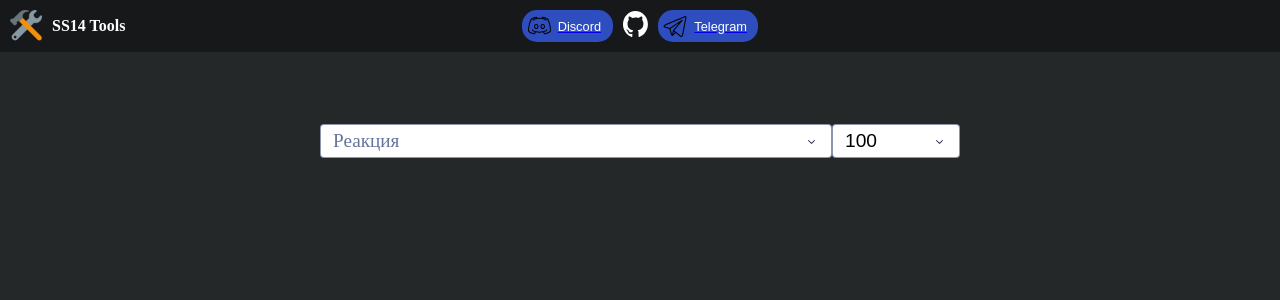
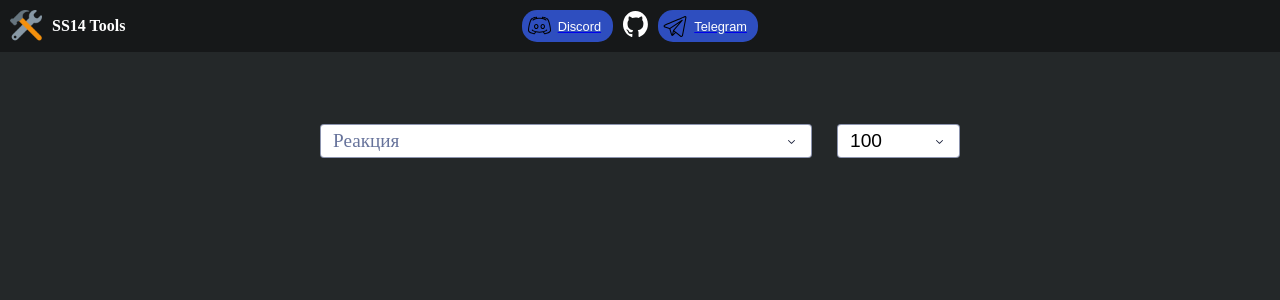
Before and after one commit to Justuser3310/ss14_chemistry_site, a Flask app: page / in a window 1280 px wide. Shown: the top 300 px of the page. Run offline with Flask 3, Linux system fonts and the light colour scheme.

Commit message:
Вернул отступ

```diff
--- a/assets/style.css
+++ b/assets/style.css
@@ -76,7 +76,7 @@ body {
 }
 .vol {
 	flex: 1;
-	padding-left: 25;
+	padding-left: 25px;
 	min-width: 100px;
 }
 
```
